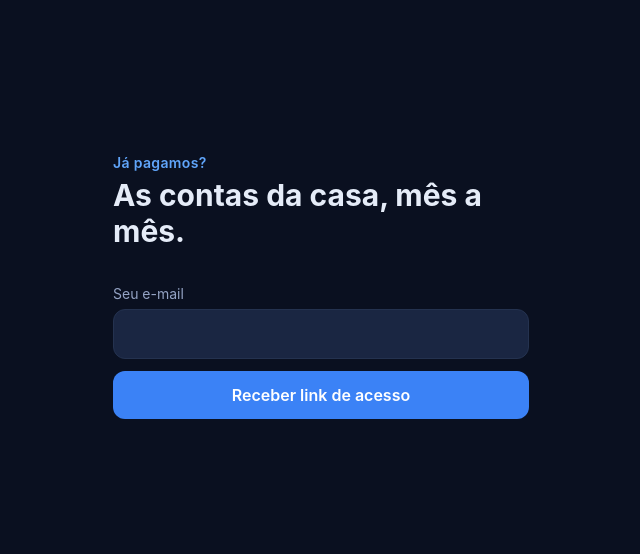
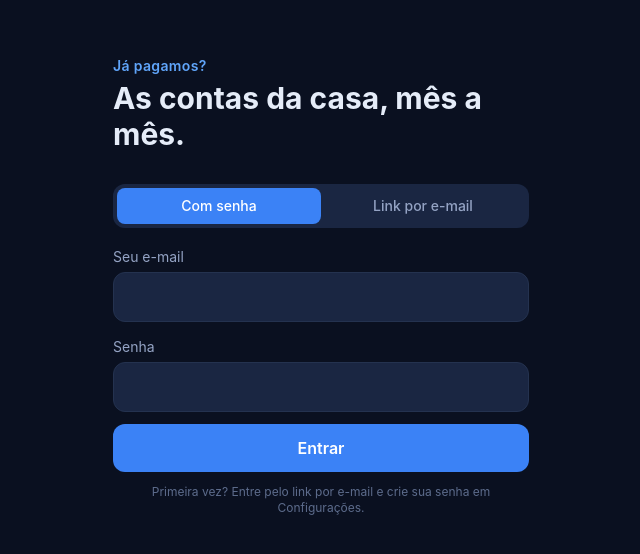
Before and after one commit to ODBreno/ja_pagou, a React (Vite) app: page / in a window 1280 px wide. Shown: the part 114-668 px from the top of the page, without its empty margins (319-959 px from the left). Built offline with nearby package versions, Linux system fonts and the light colour scheme; no server answers.

Commit message:
feat(auth): adiciona login com senha
O e-mail grátis do Supabase manda poucos links por hora e o link nem
sempre abre no app instalado. Agora dá para entrar com e-mail e senha
e definir a senha em Configurações; o link fica para o primeiro acesso.

```diff
--- a/src/components/Configuracoes.tsx
+++ b/src/components/Configuracoes.tsx
@@ -2,6 +2,7 @@ import { ArrowLeft, LogOut, Plus, Trash2 } from 'lucide-react'
 import { useState, type FormEvent } from 'react'
 import { novoId } from '../lib/id'
 import type { Configuracao, ContaFixa, Morador, TipoConta } from '../tipos'
+import { DefinirSenha } from './DefinirSenha'
 
 interface Props {
   configuracao: Configuracao
@@ -176,6 +177,8 @@ export function Configuracoes({ configuracao, emailLogado, onSalvar, onVoltar, o
         {salvando ? 'Salvando…' : 'Salvar'}
       </button>
 
+      <DefinirSenha />
+
       <button
         type="button"
         onClick={onSair}
--- /dev/null
+++ b/src/components/DefinirSenha.tsx
@@ -0,0 +1,62 @@
+import { KeyRound } from 'lucide-react'
+import { useState } from 'react'
+import { supabase } from '../dados/supabase'
+
+/** Salva na hora, independente do botão "Salvar" das configurações. */
+export function DefinirSenha() {
+  const [senha, setSenha] = useState('')
+  const [salvando, setSalvando] = useState(false)
+  const [mensagem, setMensagem] = useState<{ ok: boolean; texto: string } | null>(null)
+
+  async function salvar() {
+    if (senha.length < 6) {
+      setMensagem({ ok: false, texto: 'A senha precisa ter pelo menos 6 caracteres.' })
+      return
+    }
+    setSalvando(true)
+    const { error } = await supabase.auth.updateUser({ password: senha })
+    setSalvando(false)
+    if (error) setMensagem({ ok: false, texto: error.message })
+    else {
+      setSenha('')
+      setMensagem({ ok: true, texto: 'Senha salva. Da próxima vez, entre com e-mail e senha.' })
+    }
+  }
+
+  return (
+    <section className="space-y-3 rounded-2xl bg-superficie p-4 ring-1 ring-borda">
+      <div>
+        <h2 className="flex items-center gap-2 font-semibold">
+          <KeyRound size={16} className="text-destaque-claro" /> Sua senha
+        </h2>
+        <p className="text-sm text-suave">Para entrar sem precisar do link por e-mail.</p>
+      </div>
+      <div className="flex gap-2">
+        <input
+          type="password"
+          autoComplete="new-password"
+          placeholder="Nova senha"
+          value={senha}
+          onChange={(e) => setSenha(e.target.value)}
+          onKeyDown={(e) => {
+            if (e.key !== 'Enter') return
+            e.preventDefault()
+            salvar()
+          }}
+          className="min-w-0 flex-1 rounded-lg border border-borda bg-elevado px-3 py-2 outline-none focus:border-destaque"
+        />
+        <button
+          type="button"
+          onClick={salvar}
+          disabled={salvando || !senha}
+          className="rounded-lg bg-destaque px-4 text-sm font-medium text-white disabled:opacity-50"
+        >
+          {salvando ? 'Salvando…' : 'Salvar'}
+        </button>
+      </div>
+      {mensagem && (
+        <p className={`text-sm ${mensagem.ok ? 'text-emerald-300' : 'text-rose-400'}`}>{mensagem.texto}</p>
+      )}
+    </section>
+  )
+}
--- a/src/components/TelaLogin.tsx
+++ b/src/components/TelaLogin.tsx
@@ -2,24 +2,46 @@ import { Mail } from 'lucide-react'
 import { useState, type FormEvent } from 'react'
 import { supabase } from '../dados/supabase'
 
-/** Login sem senha: o Supabase manda um link por e-mail que volta para este endereço já logado. */
+type Modo = 'senha' | 'link'
+
+/** As mensagens do Supabase vêm em inglês; as que aparecem no uso normal ganham tradução. */
+function traduzir(mensagem: string): string {
+  if (/invalid login credentials/i.test(mensagem)) return 'E-mail ou senha incorretos.'
+  if (/rate limit/i.test(mensagem))
+    return 'O limite de e-mails por hora do Supabase foi atingido. Tente de novo mais tarde ou entre com senha.'
+  return mensagem
+}
+
+/**
+ * Senha é o caminho principal: não depende de e-mail (o plano grátis do Supabase manda
+ * poucos por hora) e funciona no app instalado. O link por e-mail serve para o primeiro acesso.
+ */
 export function TelaLogin() {
+  const [modo, setModo] = useState<Modo>('senha')
   const [email, setEmail] = useState('')
+  const [senha, setSenha] = useState('')
   const [enviando, setEnviando] = useState(false)
-  const [enviado, setEnviado] = useState(false)
+  const [linkEnviado, setLinkEnviado] = useState(false)
   const [erro, setErro] = useState<string | null>(null)
 
-  async function enviar(e: FormEvent) {
+  async function entrar(e: FormEvent) {
     e.preventDefault()
     setEnviando(true)
     setErro(null)
-    const { error } = await supabase.auth.signInWithOtp({
-      email: email.trim().toLowerCase(),
-      options: { emailRedirectTo: window.location.origin },
-    })
+    const emailLimpo = email.trim().toLowerCase()
+    const { error } =
+      modo === 'senha'
+        ? await supabase.auth.signInWithPassword({ email: emailLimpo, password: senha })
+        : await supabase.auth.signInWithOtp({ email: emailLimpo, options: { emailRedirectTo: window.location.origin } })
     setEnviando(false)
-    if (error) setErro(error.message)
-    else setEnviado(true)
+    if (error) setErro(traduzir(error.message))
+    else if (modo === 'link') setLinkEnviado(true)
+  }
+
+  function trocarModo(novo: Modo) {
+    setModo(novo)
+    setErro(null)
+    setLinkEnviado(false)
   }
 
   return (
@@ -27,24 +49,37 @@ export function TelaLogin() {
       <p className="text-sm font-semibold tracking-wide text-destaque-claro">Já pagamos?</p>
       <h1 className="mt-1 text-3xl font-bold">As contas da casa, mês a mês.</h1>
 
-      {enviado ? (
-        <div className="mt-8 rounded-2xl bg-superficie p-5 ring-1 ring-borda">
+      <div className="mt-8 grid grid-cols-2 rounded-xl bg-elevado p-1 text-sm font-medium">
+        {(['senha', 'link'] as const).map((m) => (
+          <button
+            key={m}
+            type="button"
+            onClick={() => trocarModo(m)}
+            className={`rounded-lg py-2 ${modo === m ? 'bg-destaque text-white' : 'text-suave'}`}
+          >
+            {m === 'senha' ? 'Com senha' : 'Link por e-mail'}
+          </button>
+        ))}
+      </div>
+
+      {linkEnviado ? (
+        <div className="mt-4 rounded-2xl bg-superficie p-5 ring-1 ring-borda">
           <Mail className="text-destaque-claro" />
           <p className="mt-3 font-semibold">Confira seu e-mail</p>
           <p className="mt-1 text-sm text-suave">
             Mandamos um link de acesso para <strong className="text-texto">{email}</strong>. Abra ele neste
-            aparelho para entrar.
+            aparelho para entrar. Depois, defina uma senha em Configurações para não precisar mais do e-mail.
           </p>
           <button
             type="button"
-            onClick={() => setEnviado(false)}
+            onClick={() => setLinkEnviado(false)}
             className="mt-4 text-sm font-medium text-destaque-claro"
           >
             Usar outro e-mail
           </button>
         </div>
       ) : (
-        <form onSubmit={enviar} className="mt-8 space-y-3">
+        <form onSubmit={entrar} className="mt-4 space-y-3">
           <label className="block">
             <span className="text-sm text-suave">Seu e-mail</span>
             <input
@@ -56,14 +91,32 @@ export function TelaLogin() {
               className="mt-1 w-full rounded-xl border border-borda bg-elevado px-4 py-3 outline-none focus:border-destaque"
             />
           </label>
+          {modo === 'senha' && (
+            <label className="block">
+              <span className="text-sm text-suave">Senha</span>
+              <input
+                type="password"
+                required
+                autoComplete="current-password"
+                value={senha}
+                onChange={(e) => setSenha(e.target.value)}
+                className="mt-1 w-full rounded-xl border border-borda bg-elevado px-4 py-3 outline-none focus:border-destaque"
+              />
+            </label>
+          )}
           {erro && <p className="text-sm text-rose-400">{erro}</p>}
           <button
             type="submit"
             disabled={enviando}
             className="w-full rounded-xl bg-destaque py-3 font-semibold text-white disabled:opacity-50"
           >
-            {enviando ? 'Enviando…' : 'Receber link de acesso'}
+            {enviando ? 'Aguarde…' : modo === 'senha' ? 'Entrar' : 'Receber link de acesso'}
           </button>
+          {modo === 'senha' && (
+            <p className="text-center text-xs text-apagado">
+              Primeira vez? Entre pelo link por e-mail e crie sua senha em Configurações.
+            </p>
+          )}
         </form>
       )}
     </main>
```
